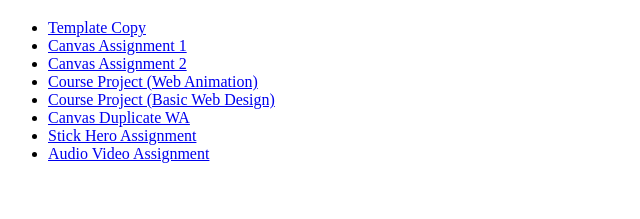
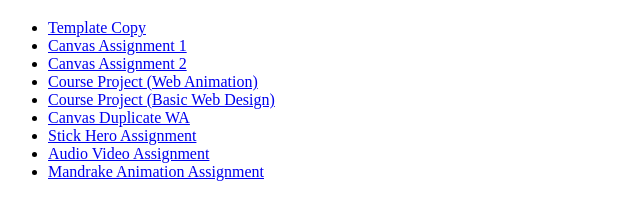
Before and after one commit to Razor-Fan/AnthonyMagadanCSProjects, a plain HTML site: page index.html in a window 1280 px wide. Shown: the part 61-280 px from the top of the page, without its empty margins (0-640 px from the left). Drawn offline with Linux system fonts and the light colour scheme.

Commit message:
Update index.html

```diff
--- a/index.html
+++ b/index.html
@@ -18,6 +18,7 @@
         <li><a href="Canvas_Duplicate_WA/A.Magadan.Duplicate.html">Canvas Duplicate WA</a></li>
         <li><a href="Canvas_GameAssignmentWA/A.Magadan.Game.html">Stick Hero Assignment</a></li>
         <li><a href="Video_and_Audio_EmbedWA/A.Magadan.MultMedia.html">Audio Video Assignment</a></li>
+        <li><a href="Sprite_AnimationWA/mandrake.htm">Mandrake Animation Assignment</a></li>
     </ul>
 </body>
 
```
